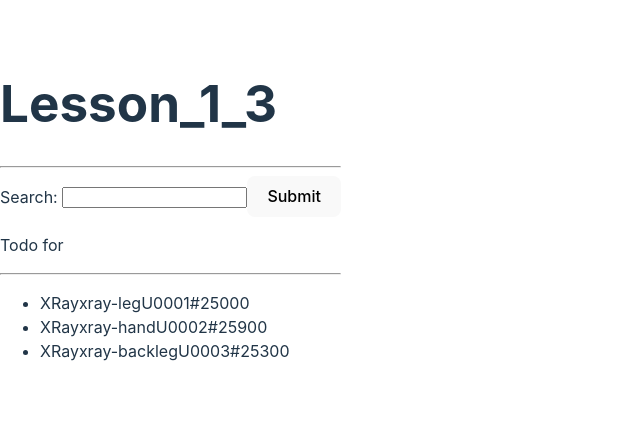
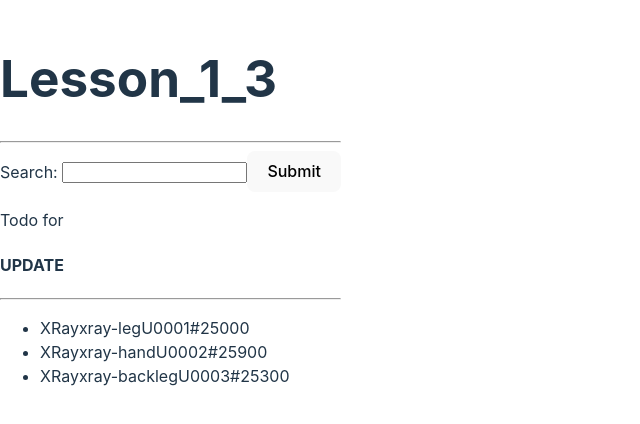
Before and after one commit to ogunsegun/react-todo, a React (Vite) app: page / in a window 1280 px wide. Shown: the part 190-614 px from the top of the page, without its empty margins (0-640 px from the left). Built offline with nearby package versions, Linux system fonts and the light colour scheme.

Commit message:
lesson_1_3

```diff
--- a/src/App.jsx
+++ b/src/App.jsx
@@ -128,6 +128,7 @@ function App() {
         <AddTodoForm onAddTodo={setNewTodo}/>
         <p>
           Todo for <strong>{newTodo}</strong>
+          <h4>UPDATE</h4>
         </p>
       {/* <List list={stories} title="React Ecosystem" />
       <List list={Java} title="JavaScrript Libraries" />  */}
```
